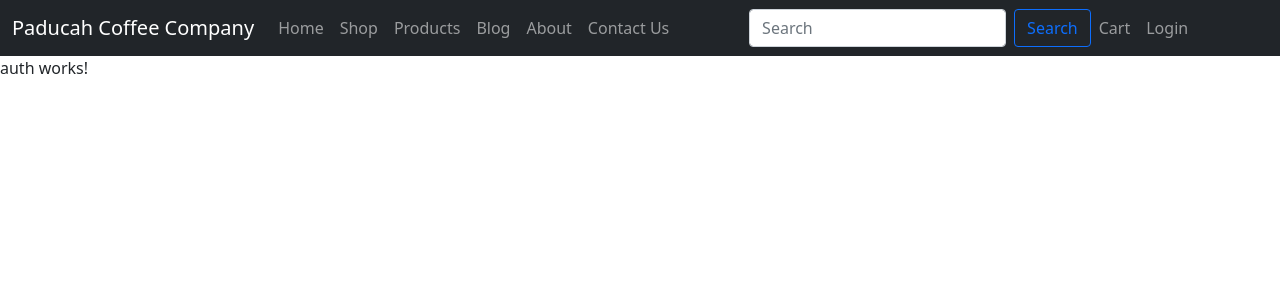
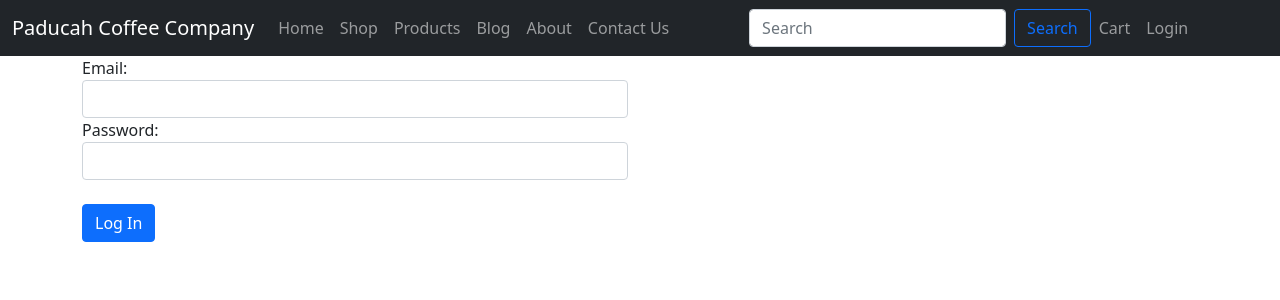
Before and after one commit to sporkupine/Paducah-Coffee-Site, an Angular app: page /auth in a window 1280 px wide. Shown: the top 300 px of the page. Built offline with nearby package versions, Linux system fonts and the light colour scheme.

Commit message:
started auth form

```diff
--- a/src/app/auth/auth.component.html
+++ b/src/app/auth/auth.component.html
@@ -1 +1,26 @@
-<p>auth works!</p>
+<div class="container">
+  <div class="row">
+    <div class="col-xs-12 col-md-6 col-offset-3">
+      <form>
+        <div class="form-group">
+          <label for="email">Email:</label>
+          <input type="email" id="email" name="email" class="form-control" />
+        </div>
+        <div class="form-group">
+          <label for="password">Password:</label>
+          <input
+            type="password"
+            id="password"
+            name="password"
+            class="form-control"
+
+          />
+        </div>
+        <br>
+        <div>
+          <button class="btn btn-primary">Log In</button>
+        </div>
+      </form>
+    </div>
+  </div>
+</div>
```
Also changed, not shown: 1 other file (tests, documents, lock files or other folders).
